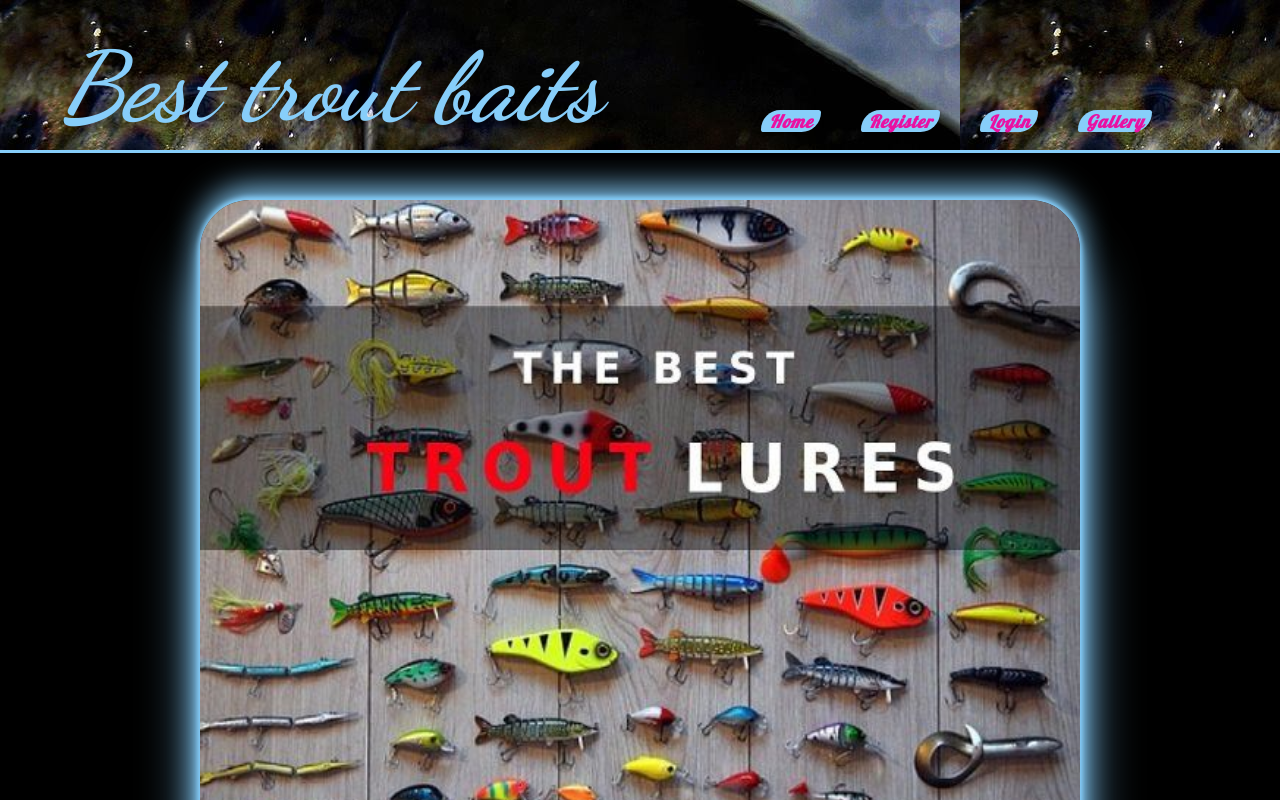
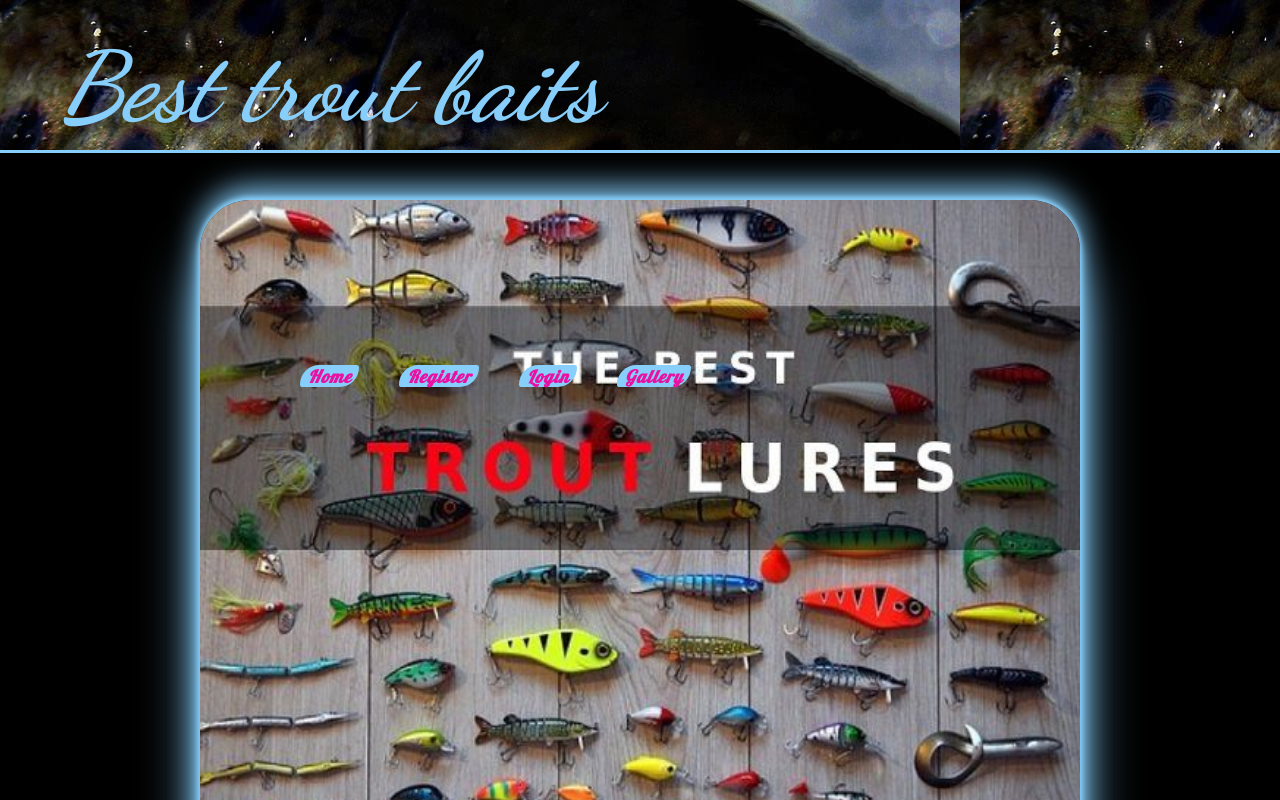
Before and after one commit to naskosin/MySoftUniReactApp, a React (Create React App) app in the folder myproject/: page / in a window 1280 px wide. Shown: the top 800 px of the page. Built offline with nearby package versions, Linux system fonts and the light colour scheme; a web font is replaced by a local one.

Commit message:
Header updated

```diff
--- a/myproject/src/components/Header/Header.js
+++ b/myproject/src/components/Header/Header.js
@@ -47,7 +47,7 @@ let loggedNavigation =
 </nav>
 
  let guestNavigation =
- <nav  id={styles.not__logged}>
+ <nav  className={styles.not__logged}>
  <ul>
    <li>
      <Link className={styles.header__a} to="/">Home</Link>
--- a/myproject/src/components/Header/Header.module.css
+++ b/myproject/src/components/Header/Header.module.css
@@ -14,6 +14,12 @@
 
   height: 150px;
 }
+.not__logged {
+    display: inline-block;
+    text-align: right;
+    margin: 90px 0px 0px 250px;
+  }
+
 .header__paragraph,
 .header__a {
   color: rgb(234, 16, 162);
@@ -45,7 +51,7 @@
   padding: 0 10px;
   text-align: right;
 }
-.header nav {
+.isLogged{
   display: inline-block;
   margin: 90px 0px 0px 100px;
   text-align: right;
@@ -76,7 +82,7 @@ h4 {
   color: white;
   background-color: aqua;
 }
-#not__logged > li {
+.not__logged > li {
   text-align: center;
   display: inline-block;
   margin: 0 0 30px 40px;
@@ -85,18 +91,7 @@ h4 {
   border-top-left-radius: 30px;
 }
 
-/* #not__logged>ul{ */
-/*  */
-/* padding:0; */
-/* display: inline-block; */
-/*  */
-/*  */
-/* } */
-/* #not__logged{ */
-/* display: inline-block; */
-/* margin: 90px 0px 0px 350px ; */
-/* text-align: right; */
-/* } */
+
 .notification {
   position: absolute;
   top: 150px;
@@ -117,10 +112,7 @@ h4 {
     margin: 0;
     text-align: right;
   }
-  #not__logged {
-    display: inline-block;
-    text-align: right;
-  }
+
   .header li {
     text-align: center;
     display: inline-block;
```
